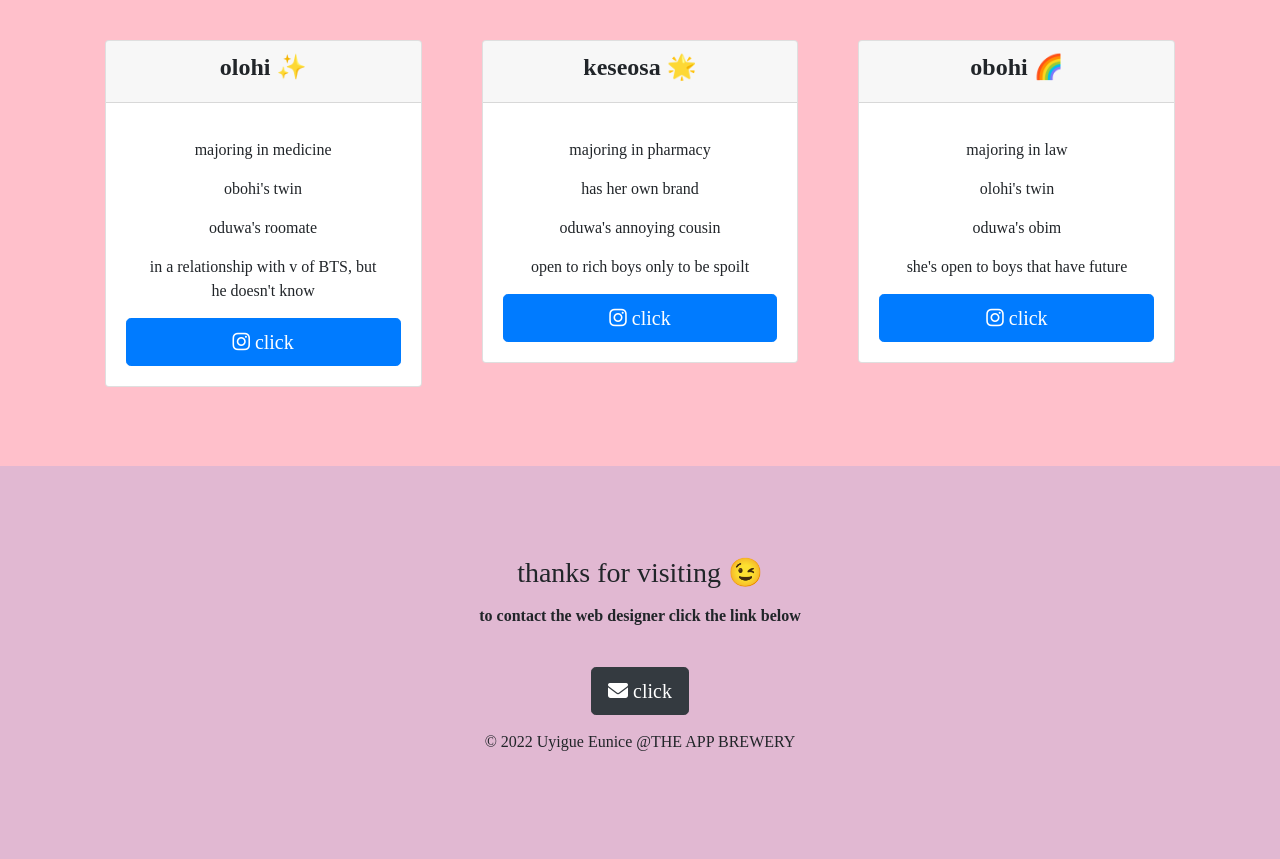
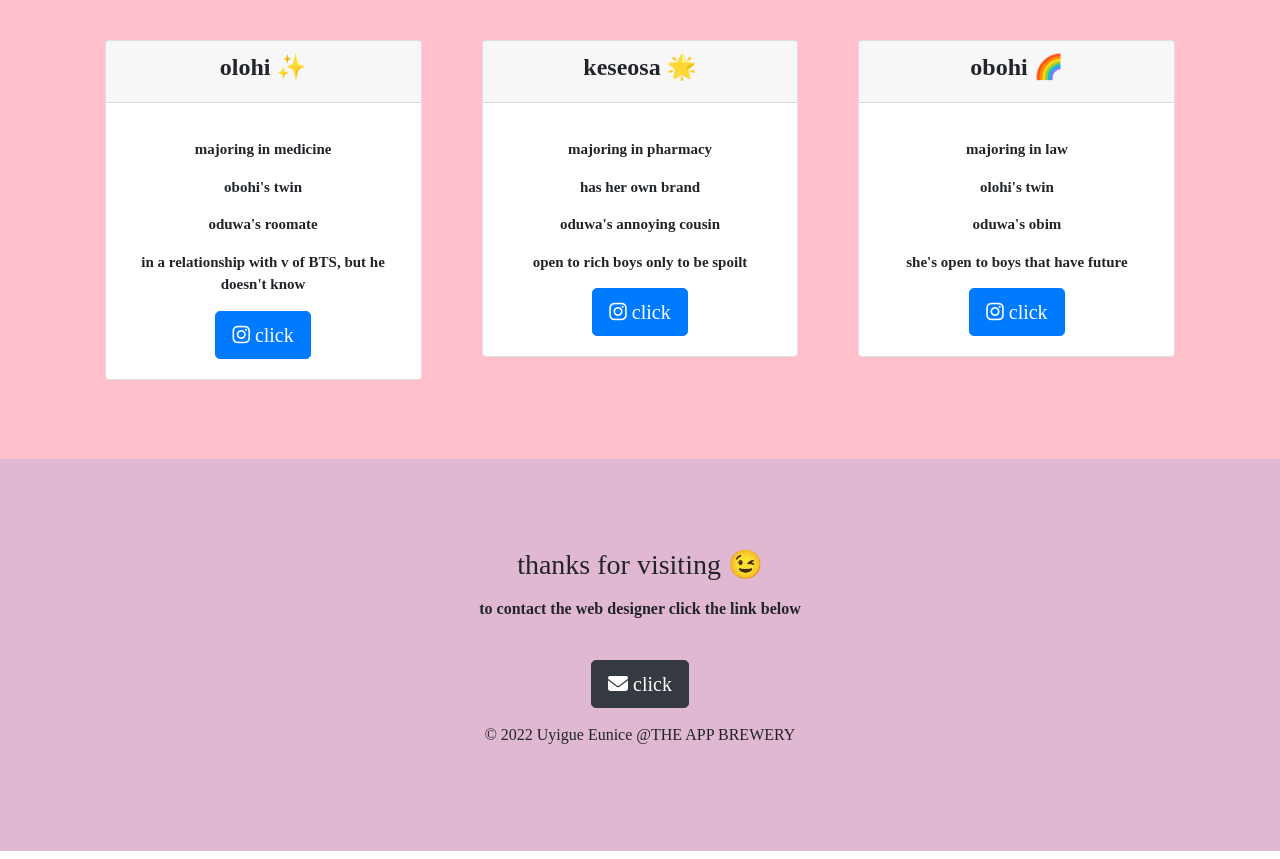
Before and after one commit to Uniqueoduwa/myfriends, a plain HTML site: page index.html in a window 1280 px wide. Shown: the part 2440-3299 px from the top of the page. Drawn offline with nearby package versions, Linux system fonts and the light colour scheme.

Commit message:
i changed the buttons and paragraph text size

```diff
--- a/index.html
+++ b/index.html
@@ -168,11 +168,11 @@
   </div>
 
 <div class="card-body">
-  <p> majoring in medicine</p>
-  <p> obohi's twin</p>
-  <p>oduwa's roomate</p>
-  <p>in a relationship with v of BTS, but he doesn't know</p>
-  <button type="button" class="btn btn-primary btn-lg btn-block" name="button"> <i class="fa-brands fa-instagram"></i> <a href="https://instagram.com/lohii._/">click</a></button>
+  <p class="card-body-p"> majoring in medicine</p>
+  <p class="card-body-p"> obohi's twin</p>
+  <p class="card-body-p">oduwa's roomate</p>
+  <p class="card-body-p">in a relationship with v of BTS, but he doesn't know</p>
+  <button type="button" class="btn btn-primary btn-lg " name="button"> <i class="fa-brands fa-instagram"></i> <a href="https://instagram.com/lohii._/">click</a></button>
 </div>
 
 </div>
@@ -187,11 +187,11 @@
   </div>
 
 <div class="card-body">
-  <p>majoring in pharmacy</p>
-  <p>has her own brand</p>
-  <p>oduwa's annoying cousin</p>
-  <p>open to rich boys only to be spoilt</p>
-  <button type="button" class="btn btn-primary btn-lg btn-block" name="button"> <i class="fa-brands fa-instagram"></i> <a href="https://instagram.com/keseosiiii.rr/">click</a></button>
+  <p class="card-body-p">majoring in pharmacy</p>
+  <p class="card-body-p">has her own brand</p>
+  <p class="card-body-p">oduwa's annoying cousin</p>
+  <p class="card-body-p">open to rich boys only to be spoilt</p>
+  <button type="button" class="btn btn-primary btn-lg " name="button"> <i class="fa-brands fa-instagram"></i> <a href="https://instagram.com/keseosiiii.rr/">click</a></button>
 
 </div>
 
@@ -208,11 +208,11 @@
   </div>
 
 <div class="card-body">
-  <p>majoring in law</p>
-  <p>olohi's twin</p>
-  <p>oduwa's obim</p>
-  <p>she's open to boys that have future</p>
-  <button type="button" class="btn btn-primary btn-lg btn-block" name="button"><i class="fa-brands fa-instagram"></i> <a href="https://instagram.com/obohi.aig/">click</a> </button>
+  <p class="card-body-p">majoring in law</p>
+  <p class="card-body-p">olohi's twin</p>
+  <p class="card-body-p">oduwa's obim</p>
+  <p class="card-body-p" >she's open to boys that have future</p>
+  <button type="button" class="btn btn-primary btn-lg " name="button"><i class="fa-brands fa-instagram"></i> <a href="https://instagram.com/obohi.aig/">click</a> </button>
 </div>
 
 </div>
--- a/style.css
+++ b/style.css
@@ -19,6 +19,10 @@
 .personality-h{
   color: #bb65b4;
   font-weight: bold;
+}
+.card-body-p{
+  font-weight: bolder;
+  font-size: 15px;
 }
 
 
```
